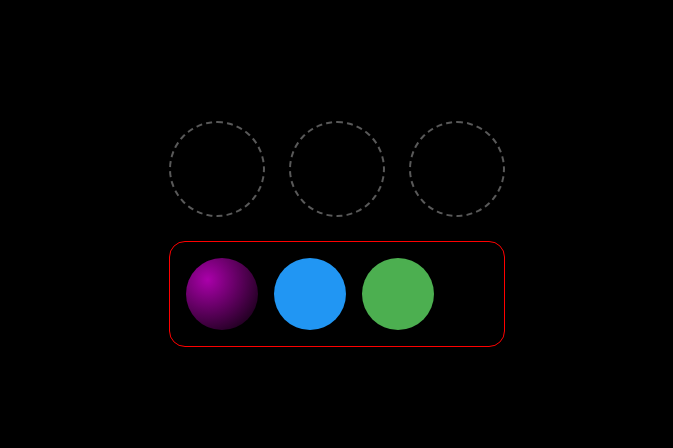
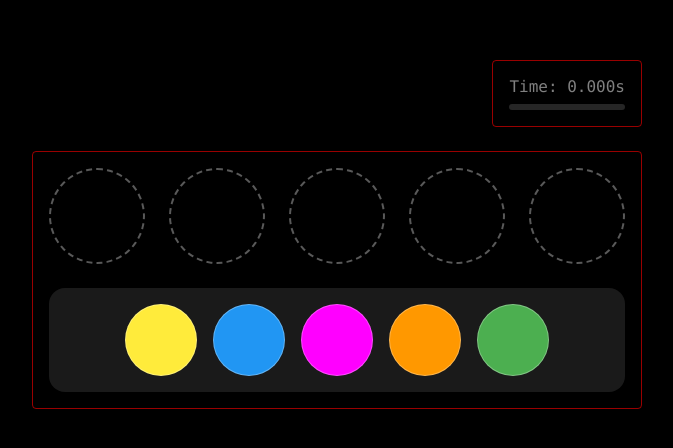
Before and after one commit to rniemela77/doohickey-interactive, a Vue app: page / in a window 1280 px wide. Shown: the part 166-614 px from the top of the page, without its empty margins (303-976 px from the left). Built offline with nearby package versions, Linux system fonts and the light colour scheme.

Commit message:
tweak quest2

```diff
--- a/src/App.vue
+++ b/src/App.vue
@@ -68,8 +68,13 @@ function questCompleted() {
     display: flex;
     justify-content: center;
     align-items: center;
+}
 
-    /* border: 1px solid red; */
+
+.border {
+    border: 1px solid rgba(255, 0, 0, 0.6);
+    border-radius: 4px;
+    padding: 1rem;
 }
 
 .row {
--- /dev/null
+++ b/src/components/ProgressHud.vue
@@ -0,0 +1,53 @@
+<template>
+    <div class="progress">
+        <div class="progress-track">
+            <div class="progress-fill" :style="{ width: clampedPercent + '%' }" />
+        </div>
+        <div v-if="showLabel" class="progress-label">{{ clampedPercent }}%</div>
+    </div>
+</template>
+
+<script setup>
+import { computed } from 'vue';
+
+const props = defineProps({
+    percent: { type: Number, required: true },
+    showLabel: { type: Boolean, default: true },
+});
+
+const clampedPercent = computed(() => {
+    const p = Math.round(props.percent ?? 0);
+    if (Number.isNaN(p)) return 0;
+    return Math.min(100, Math.max(0, p));
+});
+</script>
+
+<style scoped>
+.progress {
+    display: flex;
+    flex-direction: column;
+    align-items: center;
+    gap: 8px;
+    width: 100%;
+}
+
+.progress-track {
+    width: 100%;
+    height: 10px;
+    border-radius: 999px;
+    background: rgba(255, 255, 255, 0.15);
+    overflow: hidden;
+}
+
+.progress-fill {
+    height: 100%;
+    background: linear-gradient(90deg, #9cff9c, #4caf50);
+    width: 0%;
+    transition: width 220ms ease;
+}
+
+.progress-label {
+    font-size: 12px;
+    opacity: 0.7;
+}
+</style>
--- /dev/null
+++ b/src/components/TimerHud.vue
@@ -0,0 +1,63 @@
+<template>
+    <div class="timer-wrap" :class="{ inactive: !active }">
+        <div class="timer">Time: {{ formattedTime }}</div>
+        <div class="timebar">
+            <div class="timebar-track">
+                <div class="timebar-fill" :style="{ width: percent + '%' }" />
+            </div>
+        </div>
+    </div>
+</template>
+
+<script setup>
+const props = defineProps({
+    active: { type: Boolean, default: false },
+    formattedTime: { type: String, required: true },
+    percent: { type: Number, default: 0 },
+});
+</script>
+
+<style scoped>
+.timer-wrap {
+    display: flex;
+    flex-direction: column;
+    align-items: flex-end;
+    gap: 8px;
+}
+
+.timer {
+    color: #ff5252;
+    font-family: ui-monospace, SFMono-Regular, Menlo, Monaco, Consolas, "Liberation Mono", "Courier New", monospace;
+}
+
+.timebar {
+    width: 100%;
+}
+
+.timebar-track {
+    width: 100%;
+    height: 6px;
+    border-radius: 999px;
+    background: rgba(255, 82, 82, 0.2);
+    overflow: hidden;
+}
+
+.timebar-fill {
+    height: 100%;
+    background: linear-gradient(90deg, #ff8a80, #ff5252);
+    width: 0%;
+    transition: width 80ms linear;
+}
+
+.timer-wrap.inactive .timer {
+    color: rgba(255, 255, 255, 0.5);
+}
+
+.timer-wrap.inactive .timebar-track {
+    background: rgba(255, 255, 255, 0.15);
+}
+
+.timer-wrap.inactive .timebar-fill {
+    background: rgba(255, 255, 255, 0.3);
+}
+</style>
--- a/src/views/Quest1.vue
+++ b/src/views/Quest1.vue
@@ -246,12 +246,6 @@ onUnmounted(() => {
     gap: 2rem;
 }
 
-.border {
-    border: 1px solid rgba(255, 0, 0, 0.6);
-    border-radius: 4px;
-    padding: 1rem;
-}
-
 .trackpad-border {
     width: 100%;
     height: 100%;
--- a/src/views/Quest2.vue
+++ b/src/views/Quest2.vue
@@ -1,51 +1,56 @@
 <template>
     <div class="quest2">
-        <div class="slots" @dragover.prevent>
-            <div
-                v-for="(slotColor, slotIndex) in slots"
-                :key="`slot-${slotIndex}`"
-                class="slot"
-                :class="{ filled: !!slotColor }"
-                @dragover.prevent
-                @drop="handleDropOnSlot(slotIndex, $event)"
-            >
-                <div
-                    v-if="slotColor"
-                    class="piece"
-                    :style="{ background: colorToCss(slotColor) }"
-                    draggable="true"
-                    @dragstart="handleDragStartFromSlot(slotIndex, slotColor, $event)"
-                />
+        <div class="timer-section border">
+            <TimerHud :active="timerActive" :formatted-time="formattedTime" :percent="timePercent" />
+        </div>
+
+        <!-- <div class="progress-section border">
+            <ProgressHud :percent="progressPercent" />
+        </div> -->
+
+        <div class="slots-section-container border">
+            <div class="slots-section" :class="{ locked: isCompleted }" @dragover.prevent>
+                <div v-for="(slotColor, slotIndex) in slots" :key="`slot-${slotIndex}`" class="slot"
+                    :class="{ filled: !!slotColor, correct: slotColor && slotColor === TARGET_ORDER[slotIndex] }"
+                    @dragover.prevent @drop="handleDropOnSlot(slotIndex, $event)">
+                    <div v-if="slotColor" class="piece" :style="{ background: colorToCss(slotColor) }"
+                        :draggable="!isCompleted" @dragstart="handleDragStartFromSlot(slotIndex, slotColor, $event)" />
+                </div>
+            </div>
+
+            <div class="bank-section" :class="{ locked: isCompleted }" @dragover.prevent
+                @drop="handleDropOnBank($event)">
+                <div v-for="(color, idx) in bankPieces" :key="`bank-${color}`" class="piece"
+                    :style="{ background: colorToCss(color) }" :draggable="!isCompleted"
+                    @dragstart="handleDragStartFromBank(color, $event)" />
             </div>
         </div>
-
-        <div class="bank" @dragover.prevent @drop="handleDropOnBank($event)">
-            <div
-                v-for="(color, idx) in bankPieces"
-                :key="`bank-${color}`"
-                class="piece"
-                :style="{ background: colorToCss(color) }"
-                draggable="true"
-                @dragstart="handleDragStartFromBank(color, $event)"
-            />
-        </div>
-
-        <div v-if="isCorrect" class="message">correct!</div>
     </div>
 </template>
 
 <script setup>
-import { computed, ref } from 'vue';
+import { computed, ref, watch } from 'vue';
+import TimerHud from '../components/TimerHud.vue';
+import ProgressHud from '../components/ProgressHud.vue';
 
-const TARGET_ORDER = ['magenta', 'blue', 'green'];
+const TARGET_ORDER = ['magenta', 'green', 'yellow', 'blue', 'orange'];
 
-const slots = ref([null, null, null]);
-const bankPieces = ref(['magenta', 'blue', 'green']);
+const slots = ref([null, null, null, null, null]);
+const bankPieces = ref(['yellow', 'blue', 'magenta', 'orange', 'green']);
+
+// countdown timer state (starts when first piece is placed)
+const TIMER_DURATION_MS = 18000;
+const TICK_MS = 10;
+const timerActive = ref(false);
+const timeLeftMs = ref(0);
+let timerIntervalId = null;
 
 function colorToCss(color) {
-    if (color === 'magenta') return 'radial-gradient(circle at 30% 30%, #ff00ff -50%, #000000 100%)';
+    if (color === 'magenta') return '#ff00ff';
     if (color === 'blue') return '#2196f3';
     if (color === 'green') return '#4caf50';
+    if (color === 'yellow') return '#ffeb3b';
+    if (color === 'orange') return '#ff9800';
     return '#888888';
 }
 
@@ -69,6 +74,8 @@ function handleDropOnSlot(targetIndex, event) {
     const payload = safeParse(event.dataTransfer.getData('text/plain'));
     if (!payload || !payload.color) return;
 
+    const prevFilledCount = slots.value.filter((c) => !!c).length;
+
     if (payload.source === 'bank') {
         const current = slots.value[targetIndex];
         if (current) {
@@ -84,6 +91,11 @@ function handleDropOnSlot(targetIndex, event) {
         slots.value[targetIndex] = payload.color;
         slots.value[fromIndex] = targetColor || null;
     }
+
+    const currentFilledCount = slots.value.filter((c) => !!c).length;
+    if (prevFilledCount === 0 && currentFilledCount > 0 && !timerActive.value) {
+        startTimer();
+    }
 }
 
 function handleDropOnBank(event) {
@@ -96,11 +108,29 @@ function handleDropOnBank(event) {
 
     bankPieces.value.push(color);
     slots.value[fromIndex] = null;
+
+    // if all slots are now empty, stop/reset the timer
+    if (slots.value.every((c) => !c)) {
+        resetTimer();
+    }
 }
 
-const isCorrect = computed(() => {
-    if (slots.value.some((c) => !c)) return false;
-    return slots.value.every((c, i) => c === TARGET_ORDER[i]);
+const progressPercent = computed(() => {
+    const correctCount = slots.value.reduce((count, color, index) => {
+        return count + (color && color === TARGET_ORDER[index] ? 1 : 0);
+    }, 0);
+    return Math.round((correctCount / TARGET_ORDER.length) * 100);
+});
+
+const formattedTime = computed(() => `${(Math.max(0, timeLeftMs.value) / 1000).toFixed(3)}s`);
+const timePercent = computed(() => Math.round((Math.max(0, timeLeftMs.value) / TIMER_DURATION_MS) * 100));
+
+const isCompleted = computed(() => slots.value.every((c, i) => c && c === TARGET_ORDER[i]));
+
+watch(progressPercent, (val) => {
+    if (val === 100) {
+        resetTimer();
+    }
 });
 
 function safeParse(str) {
@@ -110,17 +140,62 @@ function safeParse(str) {
         return null;
     }
 }
+
+function clearBoard() {
+    const colorsToReturn = slots.value.filter((c) => !!c);
+    if (colorsToReturn.length) {
+        bankPieces.value.push(...colorsToReturn);
+    }
+    slots.value = Array(TARGET_ORDER.length).fill(null);
+    resetTimer();
+}
+
+function startTimer() {
+    timerActive.value = true;
+    timeLeftMs.value = TIMER_DURATION_MS;
+    if (timerIntervalId) clearInterval(timerIntervalId);
+    timerIntervalId = setInterval(() => {
+        timeLeftMs.value = Math.max(0, timeLeftMs.value - TICK_MS);
+        if (timeLeftMs.value <= 0) {
+            clearInterval(timerIntervalId);
+            timerIntervalId = null;
+            timerActive.value = false;
+            clearBoard();
+        }
+    }, TICK_MS);
+}
+
+function resetTimer() {
+    if (timerIntervalId) {
+        clearInterval(timerIntervalId);
+        timerIntervalId = null;
+    }
+    timerActive.value = false;
+    timeLeftMs.value = 0;
+}
 </script>
 
 <style scoped>
 .quest2 {
     display: flex;
     flex-direction: column;
+    align-items: flex-end;
+    gap: 24px;
+}
+.slots-section, .bank-section {
+    display: flex;
+    flex-wrap: wrap;
     align-items: center;
+    justify-content: center;
+}
+
+.slots-section-container {
+    display: flex;
+    flex-direction: column;
     gap: 24px;
 }
 
-.slots {
+.slots-section {
     display: flex;
     gap: 24px;
 }
@@ -133,33 +208,66 @@ function safeParse(str) {
     display: flex;
     align-items: center;
     justify-content: center;
+    transition: all 0.2s ease-in-out;
+
+    &.filled {
+        border-style: solid;
+        opacity: 0.3;
+        filter: saturate(0.4);
+    }
+
+    &.correct {
+        border-color: #22c55e;
+        opacity: 1;
+        transition: all 0.2s ease-in-out;
+        animation: correct-glow 0.5s ease-in-out infinite;
+        filter: saturate(1);
+    }
 }
 
-.slot.filled {
-    border-style: solid;
-}
-
-.bank {
+.bank-section {
     display: flex;
     gap: 16px;
     min-height: 96px;
     align-items: center;
-    border: 1px solid red;
+    justify-content: center;
+    background: rgba(255, 255, 255, 0.1);
     padding: 16px;
     border-radius: 16px;
     min-width: 100%;
+}
+
+.slots-section.locked,
+.bank-section.locked {
+    pointer-events: none;
+    opacity: 0.7;
 }
 
 .piece {
     width: 72px;
     height: 72px;
     border-radius: 50%;
-    box-shadow: 0 6px 18px rgba(0, 0, 0, 0.35);
+    /* background: rgba(255, 255, 255, 0.1); */
+    border: 1px solid rgba(255, 255, 255, 0.3);
+    backdrop-filter: blur(20px)!important;
+    /* box-shadow: 0 6px 18px rgba(0, 0, 0, 0.9); */
     cursor: grab;
-}
+    /* position: relative; */
+    /* overflow: hidden; */
+    /* backdrop-filter: blur(20px); */
 
-.message {
-    font-size: 20px;
-    color: #9cff9c;
+    /* &::after {
+        content: '';
+        position: absolute;
+        top: -10px;
+        left: -10px;
+        width: 100%;
+        height: 100%;
+        z-index: 21;
+        background: radial-gradient(circle, rgba(255, 255, 255, 0.4) 0%, rgba(255, 255, 255, 0) 100%);
+        border-radius: 50%;
+        opacity: 1;
+        transition: opacity 0.2s ease-in-out;
+    } */
 }
 </style>
```
